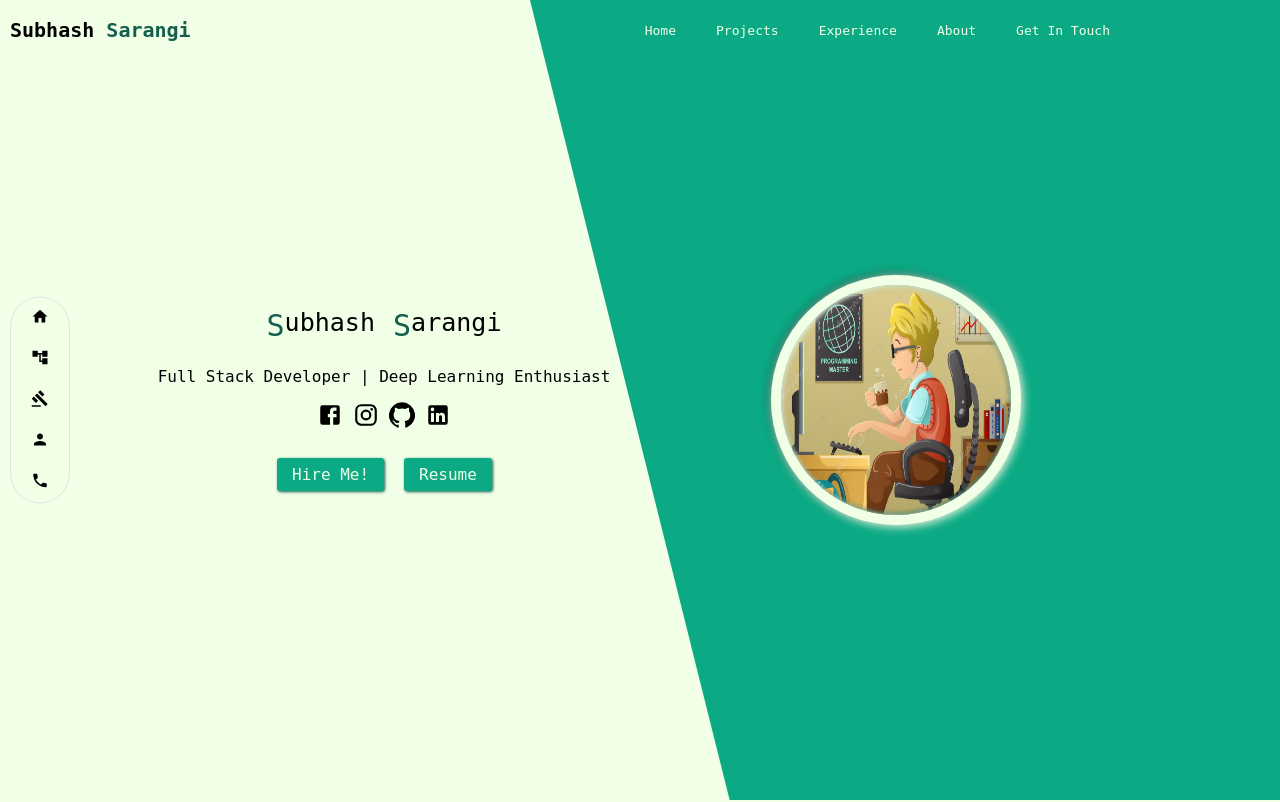
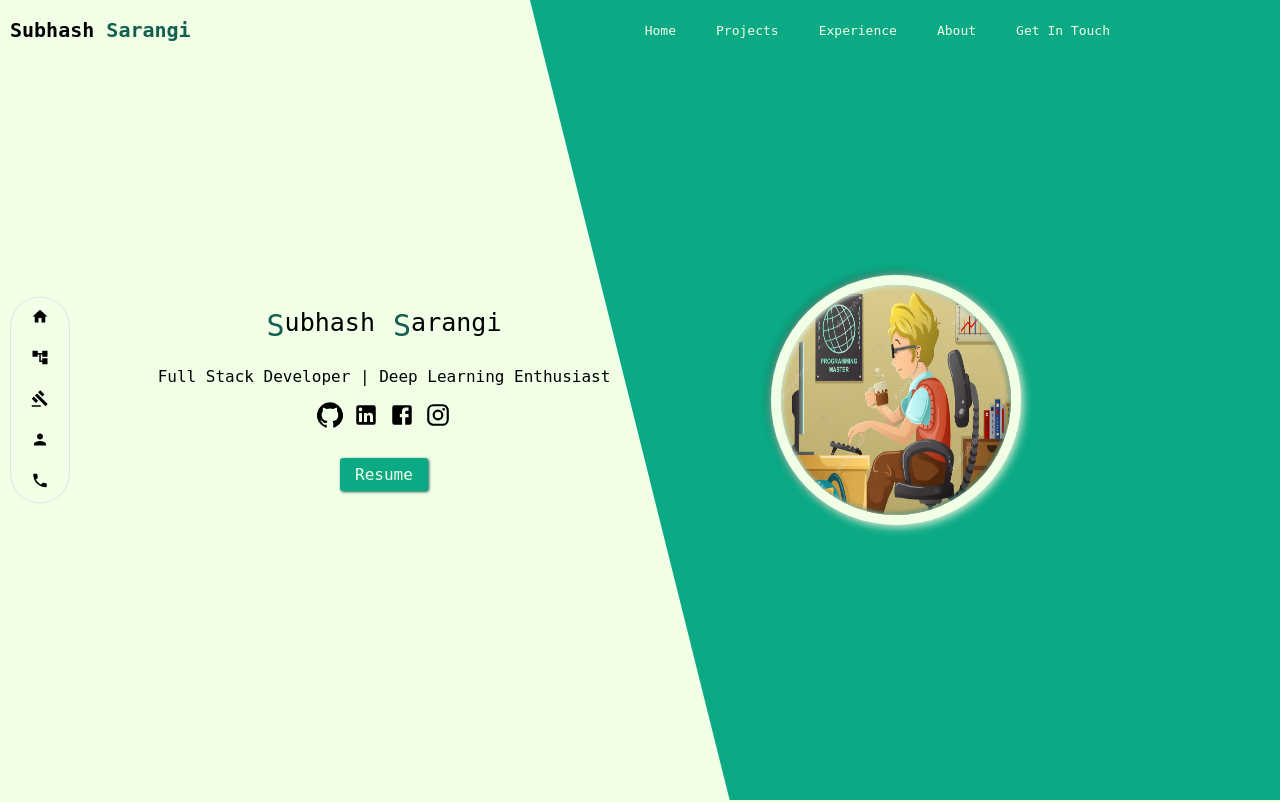
Before and after one commit to Subhash3/subhash3.github.io, a React (Create React App) app in the folder client/: page / in a window 1280 px wide. Shown: the top 802 px of the page. Built offline with nearby package versions, Linux system fonts and the light colour scheme.

Commit message:
Added links to social media as well as my resume

```diff
--- a/client/src/Components/HomePage/HomePage.jsx
+++ b/client/src/Components/HomePage/HomePage.jsx
@@ -3,7 +3,8 @@ import FacebookIcon from '@material-ui/icons/Facebook';
 import InstagramIcon from '@material-ui/icons/Instagram'
 import GitHubIcon from '@material-ui/icons/GitHub';
 import LinkedInIcon from '@material-ui/icons/LinkedIn';
-import { separateLettersOfName } from '../../Utils/helpers'
+import { separateLettersOfName, } from '../../Utils/helpers'
+import resume from '../../files/resume.pdf'
 import Fade from 'react-reveal/Fade'
 import Slide from 'react-reveal/Slide'
 import HeadShake from 'react-reveal/HeadShake'
@@ -25,18 +26,19 @@ const HomePage = () => {
                 <div className="sub-title">Full Stack Developer | Deep Learning Enthusiast</div>
                 <Jump>
                     <div className="social-links">
-                        <div className="facebook"><FacebookIcon /></div>
-                        <div className="instagram"><InstagramIcon /></div>
-                        <div className="github"><GitHubIcon /></div>
-                        <div className="linkedin"><LinkedInIcon /></div>
+                        <a href="https://github.com/Subhash3" className="github" target="_blank" rel="noopener noreferrer"><GitHubIcon /></a>
+                        <a href="https://linkedin.com/in/subhash-sarangi" className="linkedin" target="_blank" rel="noopener noreferrer"><LinkedInIcon /></a>
+                        <a href="/" className="facebook" target="_blank" rel="noopener noreferrer"><FacebookIcon /></a>
+                        <a href="/" className="instagram" target="_blank" rel="noopener noreferrer"><InstagramIcon /></a>
                     </div>
                 </Jump>
                 <div className="buttons">
-                    <HeadShake delay={500}>
+                    {/* <HeadShake delay={500}>
                         <div className="hire-me btn">Hire Me!</div>
-                    </HeadShake>
+                    </HeadShake> */}
                     <HeadShake delay={600}>
-                        <div className="resume btn">Resume</div>
+                        {/* <div className="resume btn" onClick={openResume}>Resume</div> */}
+                        <a href={resume} className="btn" download>Resume</a>
                     </HeadShake>
                 </div>
             </div>
--- a/client/src/Components/HomePage/HomePage.scss
+++ b/client/src/Components/HomePage/HomePage.scss
@@ -68,6 +68,8 @@
             // border: 1px solid red;
 
             .btn{
+                display: block;
+                text-decoration: none;
                 background-color: var(--c2_1);
                 color: var(--c3);
                 padding: 7px 15px;
@@ -122,7 +124,7 @@
             display: flex;
             // border: 1px solid red;
 
-            div{
+            a{
                 margin: 0 5px;
                 // border: 1px solid blue;
 
--- a/client/src/Utils/helpers.js
+++ b/client/src/Utils/helpers.js
@@ -12,3 +12,9 @@ export const separateLettersOfName = (name) => {
 export const pickRandomFromArray = (array) => {
     return array[Math.floor(Math.random() * array.length)];
 }
+
+export const openResume = () => {
+    const resumePath = '../files/resume.pdf'
+
+    window.open(resumePath)
+}
```
Also changed, not shown: client/src/Components/HomePage/HomePage.min.css, 2 other files (tests, documents, lock files or other folders).
